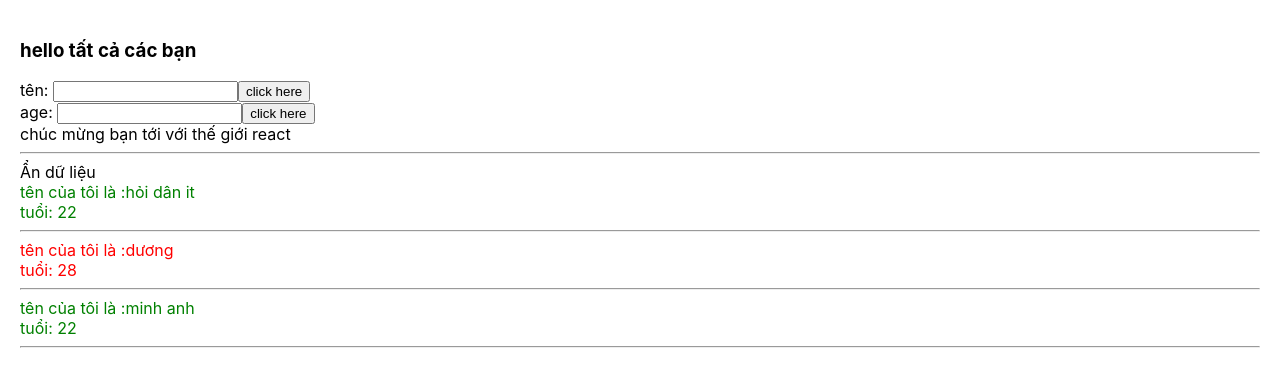
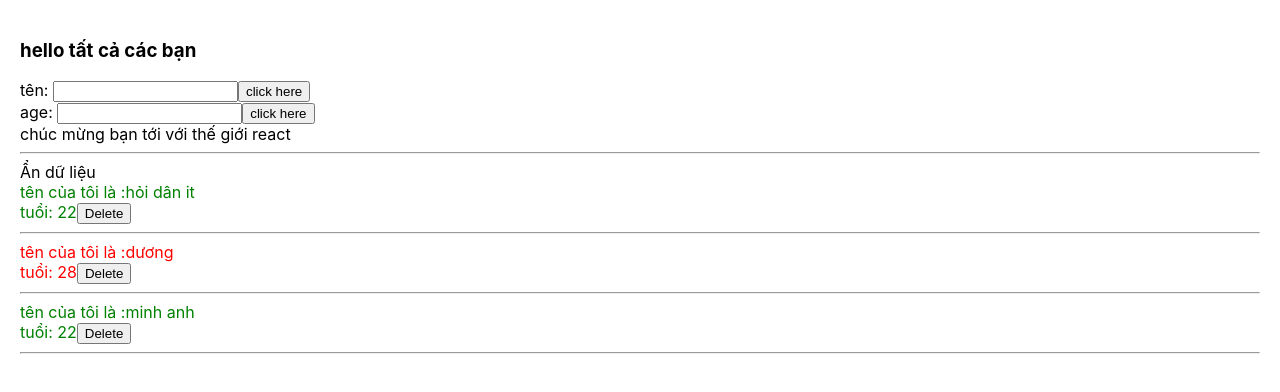
Before and after one commit to duongko/ReactJs, a React (Create React App) app: page / in a window 1280 px wide. Shown: the top 392 px of the page. Built offline with nearby package versions, Linux system fonts and the light colour scheme.

Commit message:
8/cách xoá phan tu/

```diff
--- a/package.json
+++ b/package.json
@@ -9,6 +9,7 @@
     "react": "^18.2.0",
     "react-dom": "^18.2.0",
     "react-scripts": "5.0.1",
+    "sass": "1.55.0",
     "web-vitals": "^2.1.4"
   },
   "scripts": {
--- a/src/App.js
+++ b/src/App.js
@@ -1,17 +1,17 @@
 import logo from './logo.svg';
-import './App.css';
+import './App.scss';
 import Mycomponent from './coponent/Mycomponent';
 import React from 'react';
 
 class App extends React.Component {
   render() {
     return (
+      <>
 
-      <div>
         <h3>hello tất cả các bạn</h3>
         <Mycomponent />
+      </>
 
-      </div>
     )
   }
 
--- a/src/coponent/Displayinfo.js
+++ b/src/coponent/Displayinfo.js
@@ -51,7 +51,11 @@ class Displayinfo extends React.Component {
                                     tên của tôi là :{user.name}
                                     <br></br>
                                     tuổi: {user.age}
+                                    <span>
+                                        <button onClick={() => { this.props.handDelete(user.id) }}>Delete</button>
+                                    </span>
                                     <hr></hr>
+
 
                                 </div>
                             }
--- a/src/coponent/Mycomponent.js
+++ b/src/coponent/Mycomponent.js
@@ -19,6 +19,21 @@ class Mycomponent extends React.Component {
         })
     }
 
+    handDelete = (userid) => {
+        let listdelete = this.state.listUser;
+        listdelete = listdelete.filter((item) => {
+            return (
+                item.id != userid
+
+            )
+        })
+        this.setState({
+            listUser: listdelete
+
+        })
+
+    }
+
 
 
 
@@ -31,6 +46,7 @@ class Mycomponent extends React.Component {
                 <Displayinfo
                     listUser={this.state.listUser}
                     usser={this.state.listUser}
+                    handDelete={this.handDelete}
 
 
                 />
```
Also changed, not shown: src/App.scss (renamed from src/App.css), 1 other file (tests, documents, lock files or other folders).
